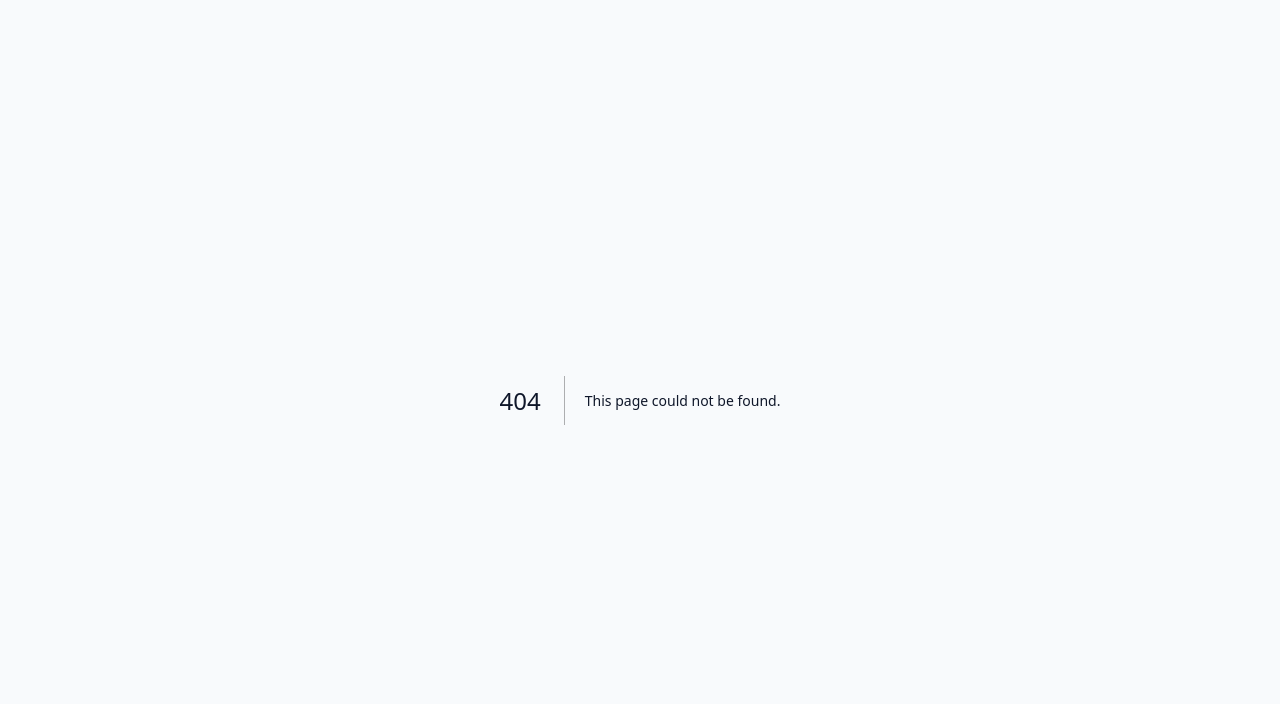
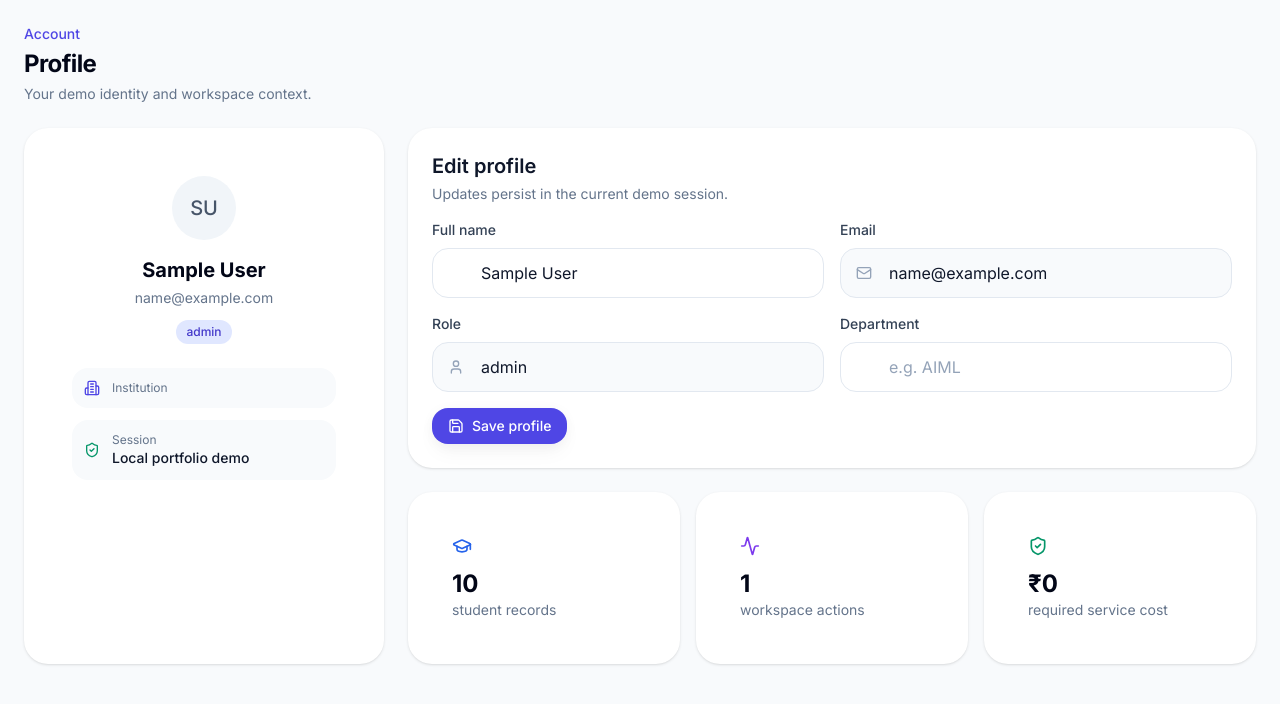
Before and after one commit to Bharath496/EDU_ONE, a Next.js app in the folder apps/web/: page /modules/profile in a window 1280 px wide. Before the commit this address had no page. Shown: the top 704 px of the page. Built offline with nearby package versions, Linux system fonts and the light colour scheme; sample sign-in values are in the browser's storage.

Commit message:
Add functional user profile page

```diff
--- /dev/null
+++ b/apps/web/app/modules/profile/page.tsx
@@ -0,0 +1,110 @@
+'use client'
+
+import { FormEvent, useState } from 'react'
+import { useRouter } from 'next/navigation'
+import {
+  Activity,
+  Building2,
+  GraduationCap,
+  Mail,
+  Save,
+  ShieldCheck,
+  User,
+} from 'lucide-react'
+import { Avatar } from '@/components/ui/Avatar'
+import { Badge } from '@/components/ui/Badge'
+import { Button } from '@/components/ui/Button'
+import { Card, CardContent, CardDescription, CardHeader, CardTitle } from '@/components/ui/Card'
+import { Input } from '@/components/ui/Input'
+import { useAuthStore } from '@/lib/auth-store'
+import { useEduStore } from '@/lib/edu-store'
+
+export default function ProfilePage() {
+  const { user, isAuthenticated, setUser } = useAuthStore()
+  const router = useRouter()
+  const students = useEduStore((state) => state.students)
+  const activity = useEduStore((state) => state.activity)
+  const [saved, setSaved] = useState(false)
+  const [name, setName] = useState(user?.name ?? '')
+  const [department, setDepartment] = useState(user?.department ?? '')
+
+  if (!isAuthenticated || !user) {
+    router.push('/login')
+    return null
+  }
+
+  const submit = (event: FormEvent) => {
+    event.preventDefault()
+    setUser({
+      ...user,
+      name: name.trim() || user.name,
+      department: department.trim() || undefined,
+    })
+    setSaved(true)
+    window.setTimeout(() => setSaved(false), 2200)
+  }
+
+  return (
+    <div className="space-y-6 p-4 lg:p-6">
+      <div>
+        <p className="text-sm font-medium text-primary-600">Account</p>
+        <h1 className="mt-1 text-2xl font-bold tracking-tight text-slate-950">Profile</h1>
+        <p className="mt-1 text-sm text-slate-500">Your demo identity and workspace context.</p>
+      </div>
+
+      <div className="grid gap-6 xl:grid-cols-[360px_1fr]">
+        <Card>
+          <CardContent className="p-6 text-center">
+            <Avatar name={user.name} size="xl" />
+            <h2 className="mt-4 text-xl font-bold text-slate-950">{user.name}</h2>
+            <p className="mt-1 text-sm text-slate-500">{user.email}</p>
+            <div className="mt-3 flex justify-center"><Badge variant="primary">{user.role}</Badge></div>
+
+            <div className="mt-6 space-y-3 text-left text-sm">
+              <div className="flex items-center gap-3 rounded-xl bg-slate-50 p-3">
+                <Building2 className="h-4 w-4 text-primary-600" />
+                <div>
+                  <p className="text-xs text-slate-500">Institution</p>
+                  <p className="font-medium text-slate-900">{user.collegeName}</p>
+                </div>
+              </div>
+              <div className="flex items-center gap-3 rounded-xl bg-slate-50 p-3">
+                <ShieldCheck className="h-4 w-4 text-emerald-600" />
+                <div>
+                  <p className="text-xs text-slate-500">Session</p>
+                  <p className="font-medium text-slate-900">Local portfolio demo</p>
+                </div>
+              </div>
+            </div>
+          </CardContent>
+        </Card>
+
+        <div className="space-y-6">
+          <Card>
+            <CardHeader>
+              <CardTitle>Edit profile</CardTitle>
+              <CardDescription>Updates persist in the current demo session.</CardDescription>
+            </CardHeader>
+            <CardContent>
+              <form onSubmit={submit} className="grid gap-4 md:grid-cols-2">
+                <Input label="Full name" value={name} onChange={(event) => setName(event.target.value)} />
+                <Input label="Email" value={user.email} disabled leftIcon={<Mail className="h-4 w-4 text-slate-400" />} />
+                <Input label="Role" value={user.role} disabled leftIcon={<User className="h-4 w-4 text-slate-400" />} />
+                <Input label="Department" value={department} onChange={(event) => setDepartment(event.target.value)} placeholder="e.g. AIML" />
+                <div className="md:col-span-2">
+                  <Button type="submit" className="gap-2"><Save className="h-4 w-4" />{saved ? 'Saved' : 'Save profile'}</Button>
+                </div>
+              </form>
+            </CardContent>
+          </Card>
+
+          <div className="grid gap-4 sm:grid-cols-3">
+            <Card><CardContent className="p-5"><GraduationCap className="h-5 w-5 text-blue-600" /><p className="mt-3 text-2xl font-bold text-slate-950">{students.length}</p><p className="text-sm text-slate-500">student records</p></CardContent></Card>
+            <Card><CardContent className="p-5"><Activity className="h-5 w-5 text-violet-600" /><p className="mt-3 text-2xl font-bold text-slate-950">{activity.length}</p><p className="text-sm text-slate-500">workspace actions</p></CardContent></Card>
+            <Card><CardContent className="p-5"><ShieldCheck className="h-5 w-5 text-emerald-600" /><p className="mt-3 text-2xl font-bold text-slate-950">₹0</p><p className="text-sm text-slate-500">required service cost</p></CardContent></Card>
+          </div>
+        </div>
+      </div>
+    </div>
+  )
+}
```
